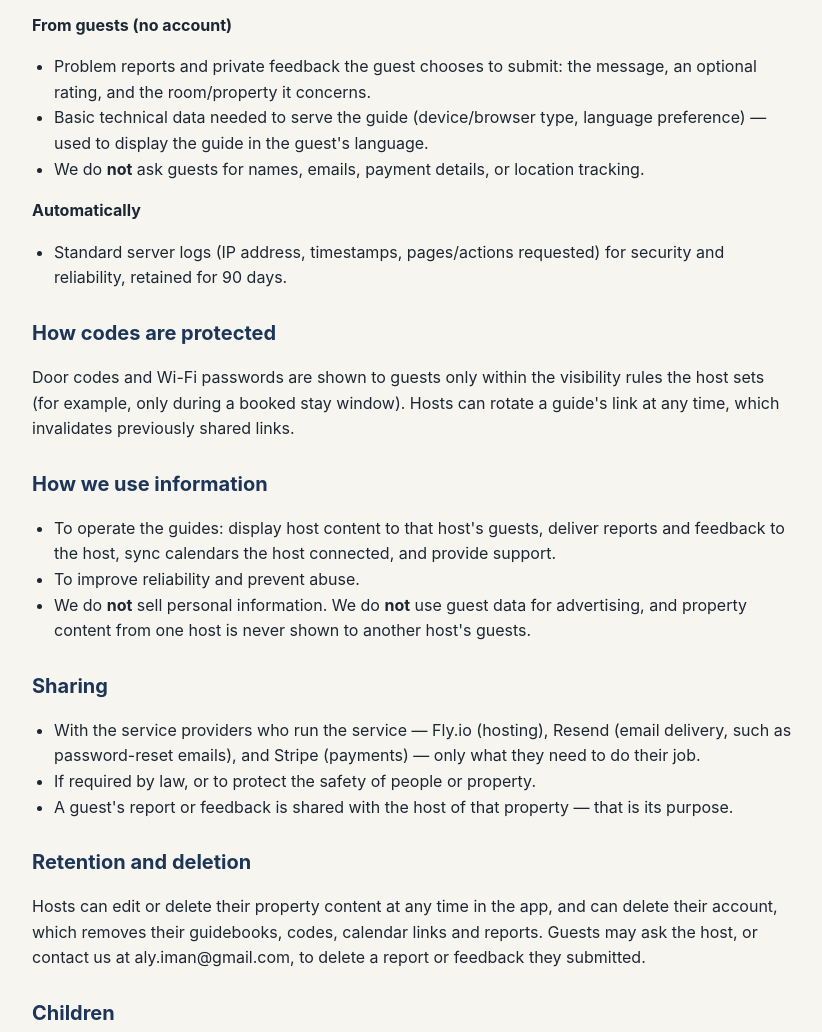
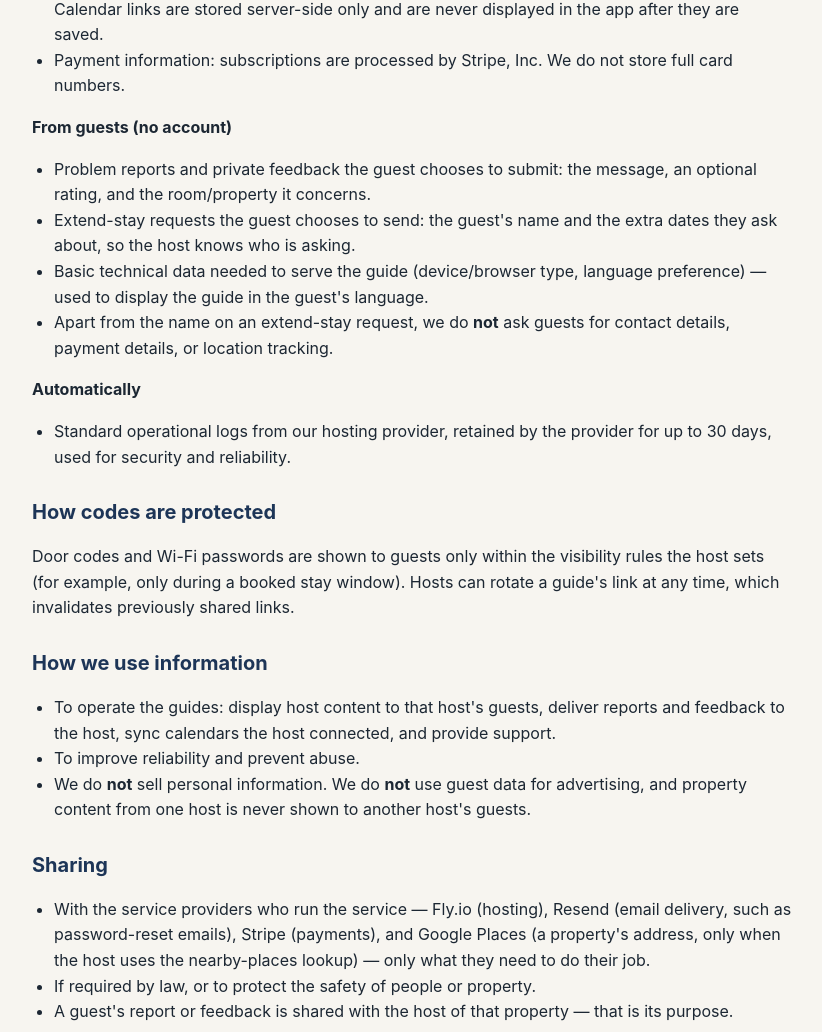
Before and after one commit to strinapp/strin-site, a plain HTML site: page privacy.html in a window 1280 px wide. Shown: the part 921-1953 px from the top of the page, without its empty margins (228-1050 px from the left). Drawn offline with Linux system fonts and the light colour scheme.

Commit message:
Privacy policy: guest names, log retention, co-hosts and Google Places

```diff
--- a/privacy.html
+++ b/privacy.html
@@ -19,13 +19,14 @@
 <main>
   <p><a href="index.html">&larr; STRin home</a></p>
   <h1>Privacy Policy for STRin — Guest Guidebook</h1>
-  <p class="muted">Last updated: November 22, 2026</p>
+  <p class="muted">Last updated: November 23, 2026</p>
 
   <p>STRin ("we", "our") is operated by Rock Lilly Pad LLC, 63 Rock Street, New Haven, CT 06511, USA. Contact: aly.iman@gmail.com. This policy explains what the STRin host app and guest guides collect, why, and the choices you have.</p>
 
   <h2>Who uses STRin</h2>
   <ul>
     <li><strong>Hosts</strong> create an account and build digital guidebooks for their rental properties.</li>
+    <li><strong>Co-hosts</strong> are people a host invites to help manage a guidebook. They sign in with their own account and can access only the guidebooks shared with them; depending on the role the host assigns, a co-host may or may not be able to see that property's door codes and Wi-Fi passwords.</li>
     <li><strong>Guests</strong> open a guide through a link or QR code. Guests do not create accounts and do not download the app.</li>
   </ul>
 
@@ -41,12 +42,13 @@
   <p><strong>From guests (no account)</strong></p>
   <ul>
     <li>Problem reports and private feedback the guest chooses to submit: the message, an optional rating, and the room/property it concerns.</li>
+    <li>Extend-stay requests the guest chooses to send: the guest's name and the extra dates they ask about, so the host knows who is asking.</li>
     <li>Basic technical data needed to serve the guide (device/browser type, language preference) — used to display the guide in the guest's language.</li>
-    <li>We do <strong>not</strong> ask guests for names, emails, payment details, or location tracking.</li>
+    <li>Apart from the name on an extend-stay request, we do <strong>not</strong> ask guests for contact details, payment details, or location tracking.</li>
   </ul>
   <p><strong>Automatically</strong></p>
   <ul>
-    <li>Standard server logs (IP address, timestamps, pages/actions requested) for security and reliability, retained for 90 days.</li>
+    <li>Standard operational logs from our hosting provider, retained by the provider for up to 30 days, used for security and reliability.</li>
   </ul>
 
   <h2>How codes are protected</h2>
@@ -61,7 +63,7 @@
 
   <h2>Sharing</h2>
   <ul>
-    <li>With the service providers who run the service — Fly.io (hosting), Resend (email delivery, such as password-reset emails), and Stripe (payments) — only what they need to do their job.</li>
+    <li>With the service providers who run the service — Fly.io (hosting), Resend (email delivery, such as password-reset emails), Stripe (payments), and Google Places (a property's address, only when the host uses the nearby-places lookup) — only what they need to do their job.</li>
     <li>If required by law, or to protect the safety of people or property.</li>
     <li>A guest's report or feedback is shared with the host of that property — that is its purpose.</li>
   </ul>
```
